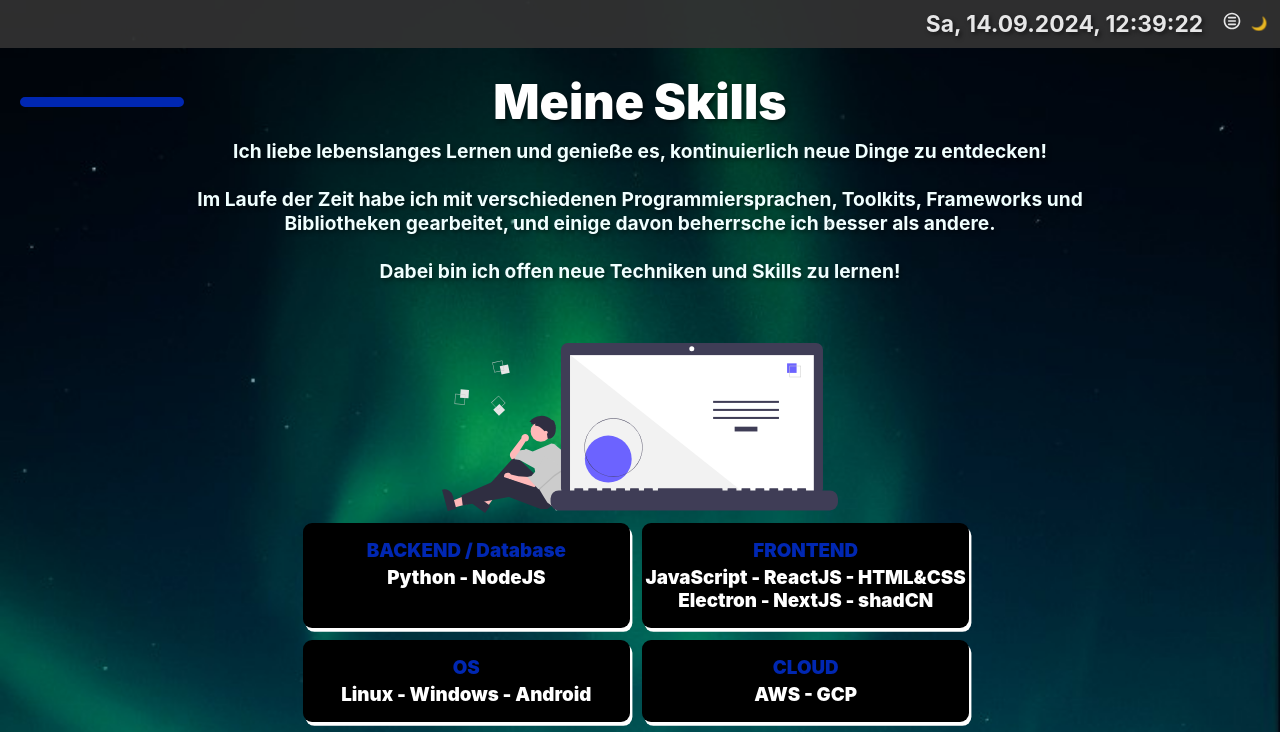
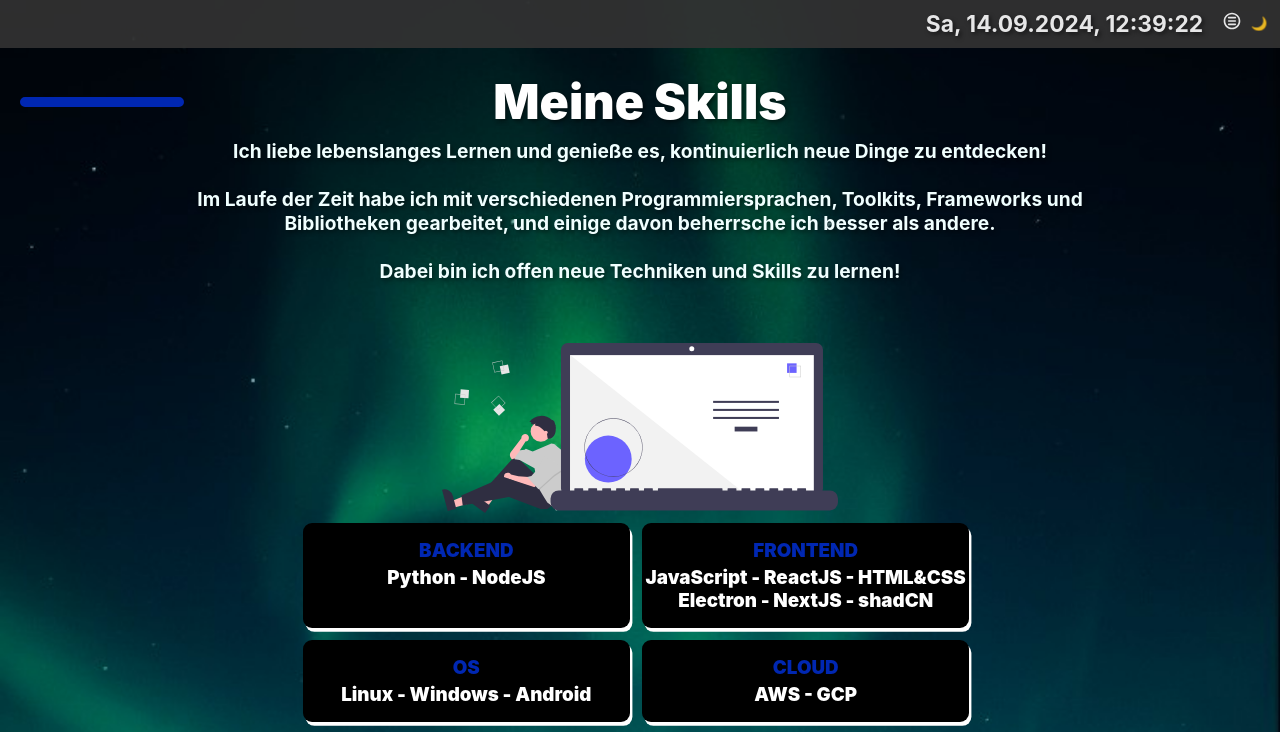
Before and after one commit to AndiBruehl/andibruehl.github.io, a React (Create React App) app: page /skills in a window 1280 px wide. Shown: the top 732 px of the page. Built offline with nearby package versions, Linux system fonts and the light colour scheme.

Commit message:
corrected typo

```diff
--- a/src/components/Skills/skillsData.js
+++ b/src/components/Skills/skillsData.js
@@ -2,7 +2,7 @@
 
 export const skillData = [
   {
-    title: "BACKEND / Database",
+    title: "BACKEND",
     skills: [" Python - NodeJS "],
   },
   {
```
